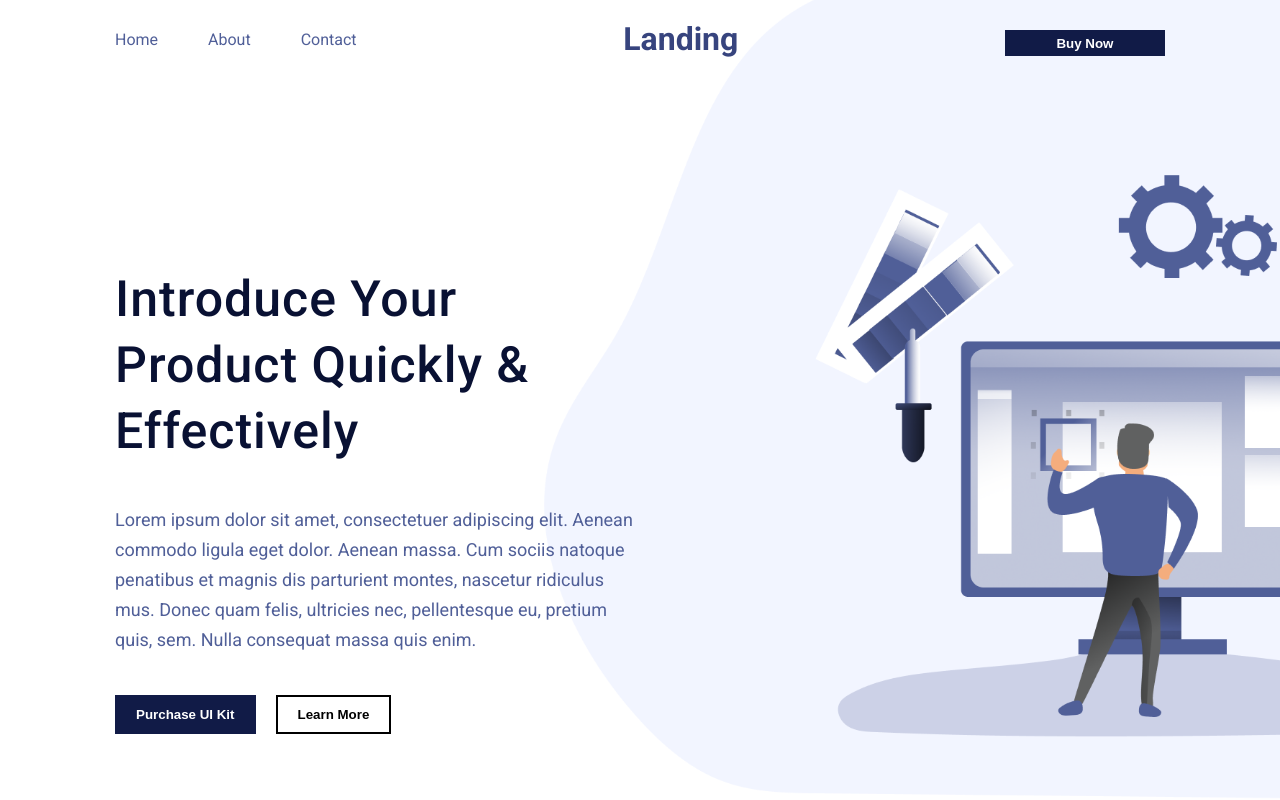
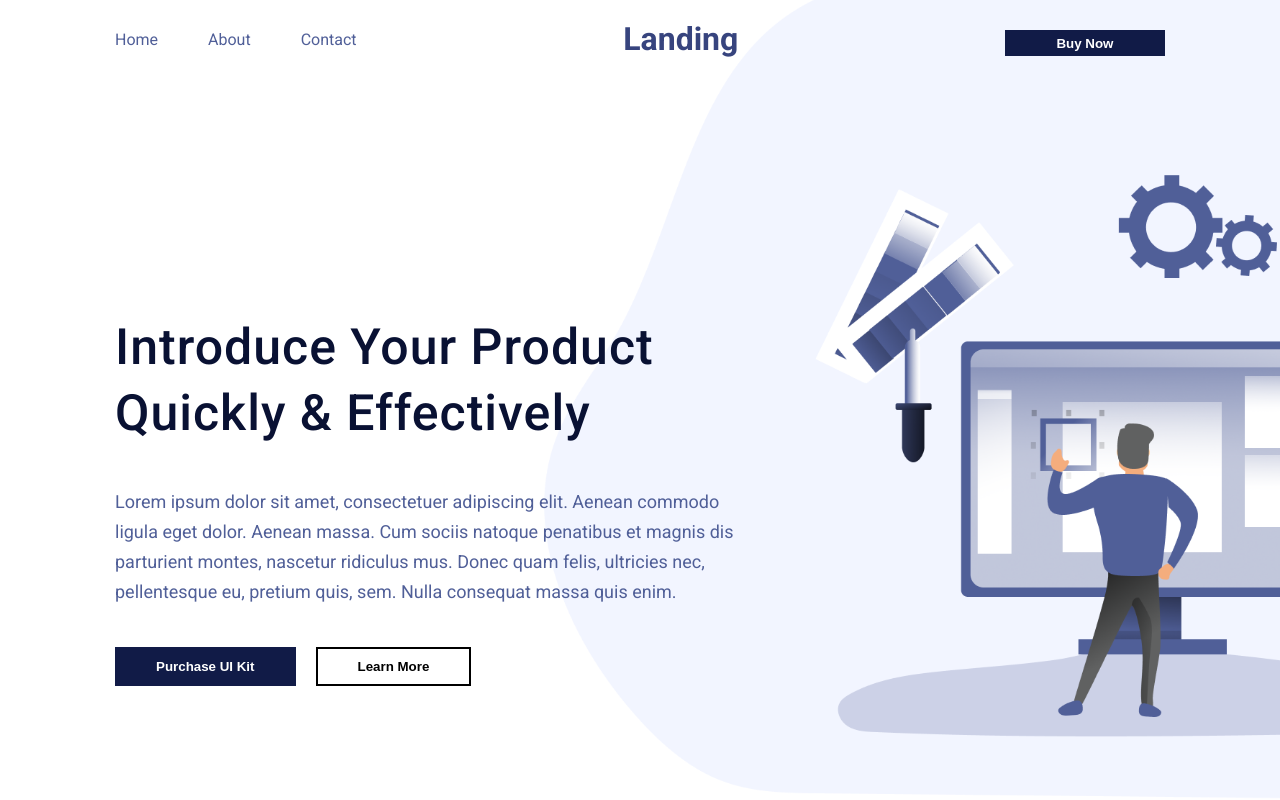
Before and after one commit to alemaa/Landing-project, a Vue app: page / in a window 1280 px wide. Shown: the top 800 px of the page. Built offline with nearby package versions, Linux system fonts and the light colour scheme; the HTML template or start-up script is replaced by a standard one; a web font is replaced by a local one.

Commit message:
fixes:landing-page

```diff
--- a/src/components/AboutSection.vue
+++ b/src/components/AboutSection.vue
@@ -5,7 +5,7 @@
         {{ title }}
       </h1>
 
-      <div class="about-us-description">
+      <div class="about-us__description">
         {{ description }}
       </div>
 
@@ -65,7 +65,7 @@ defineProps({
   color: #091133;
 }
 
-.about-us-description {
+.about-us__description {
   color: #6f7cb2;
   text-align: center;
   color: #6f7cb2;
@@ -94,7 +94,7 @@ defineProps({
     text-align: start;
   }
 
-  .about-us-description {
+  .about-us__description {
     text-align: start;
   }
 
--- a/src/components/AppFooter.vue
+++ b/src/components/AppFooter.vue
@@ -65,7 +65,6 @@ const purchase = () => {
 .footer {
   display: flex;
   flex-direction: column;
-  justify-content: space-around;
   position: relative;
   flex-wrap: wrap;
   margin-top: -30%;
--- a/src/components/HeroSection.vue
+++ b/src/components/HeroSection.vue
@@ -64,7 +64,6 @@ const learn = () => {
   right: calc((100vw - var(--container-width)) / (-2));
   z-index: -1;
   height: 100%;
-  max-width: none;
 }
 
 .hero-background {
@@ -72,7 +71,6 @@ const learn = () => {
 }
 
 .hero-content__wrapper {
-  flex-basis: 50%;
   text-align: start;
   align-content: center;
 }
@@ -96,7 +94,6 @@ const learn = () => {
   display: flex;
   gap: 20px;
   margin-top: 40px;
-  min-width: 300px;
   justify-content: center;
 }
 
@@ -106,7 +103,7 @@ const learn = () => {
   color: white;
   font-weight: bold;
   text-transform: capitalize;
-  padding: 10px 20px 10px 20px;
+  padding: 10px 40px 10px 40px;
 }
 
 .learn-button {
@@ -115,7 +112,7 @@ const learn = () => {
   border: 2px solid black;
   font-weight: bold;
   text-transform: capitalize;
-  padding: 10px 20px 10px 20px;
+  padding: 10px 40px 10px 40px;
 }
 
 @media (min-width: 640px) {
@@ -127,5 +124,9 @@ const learn = () => {
     font-size: 50px;
     font-weight: 500;
   }
+
+  .hero-content__wrapper {
+    max-width: 60%;
+  }
 }
 </style>
--- a/src/components/IntroSection.vue
+++ b/src/components/IntroSection.vue
@@ -57,13 +57,13 @@ const intro = () => {
   display: flex;
   gap: 15%;
   flex-direction: column;
+  align-items: center;
 }
 
 .intro-title {
   font-weight: 500;
   font-size: 36px;
   line-height: 48px;
-  color: #091133;
 }
 
 .intro-content__container {
--- a/src/components/PricingSection.vue
+++ b/src/components/PricingSection.vue
@@ -1,7 +1,7 @@
 <template>
   <section class="pricing-section">
-    <div class="text-block-title">
-      <p class="section-title">A Price To Suit Everyone</p>
+    <div class="pricing-text__block">
+      <p class="pricing-title">A Price To Suit Everyone</p>
       <p class="pricing-description">
         Lorem ipsum dolor sit amet, consectetuer adipiscing elit. Aenean commodo
         ligula <br />
@@ -39,7 +39,17 @@ const purchase = () => {
   flex-direction: column;
 }
 
-.section-title {
+.pricing-section::after {
+  content: "";
+  background-image: url("/public/images/Rectangle.png");
+  position: absolute;
+  background-size: cover;
+  width: 100%;
+  height: 100%;
+  z-index: -1;
+}
+
+.pricing-title {
   color: #091133;
   font-weight: 500;
   font-size: 36px;
@@ -78,21 +88,9 @@ const purchase = () => {
   font-weight: 400;
 }
 
-.text-block-title {
+.pricing-text__block {
   color: #091133;
   font-weight: 500;
   font-size: 36px;
 }
-
-@media (min-width: 640px) {
-  .pricing-section::after {
-     content: "";
-    background-image: url("/public/images/Rectangle.png");
-    position: absolute;
-    background-size: cover;
-    width: 100%;
-    height: 100%;
-    z-index: -1;
-  }
-}
 </style>
--- a/src/views/AppHome.vue
+++ b/src/views/AppHome.vue
@@ -17,12 +17,11 @@ const purchase = () => {
   console.log("Received from child:", "data");
 };
 
-const heroTitle = ref("Introduce Your Product Quickly & Effectively");
-const title = ref("Light, Fast & Powerful");
-const description =
-  ref(`Lorem ipsum dolor sit amet, consectetuer adipiscing elit. Aenean commodo ligula eget dolor.
+const heroTitle = "Introduce Your Product Quickly & Effectively";
+const title = "Light, Fast & Powerful";
+const description = `Lorem ipsum dolor sit amet, consectetuer adipiscing elit. Aenean commodo ligula eget dolor.
  Aenean massa. Cum sociis natoque penatibus et magnis dis parturient montes, nascetur ridiculus
-mus. Donec quam felis, ultricies nec, pellentesque eu, pretium quis, sem. Nulla consequat massa quis enim.`);
+mus. Donec quam felis, ultricies nec, pellentesque eu, pretium quis, sem. Nulla consequat massa quis enim.`;
 
 const cards = ref([
   {
@@ -62,13 +61,23 @@ const components = ref([
 </script>
 
 <template>
-  <HeroSection :title="heroTitle" :description="description" @learn="learn" />
-  <AboutSection :title="title" :description="description" :cards="cards" />
+  <HeroSection
+    :title="heroTitle"
+    :description="description"
+    @learn="learn"
+  />
+  <AboutSection
+    :title="title"
+    :description="description"
+    :cards="cards"
+  />
   <IntroSection
     :title="title"
     :description="description"
     :components="components"
     @intro="intro"
   />
-  <PricingSection @purchase="purchase" />
+  <PricingSection
+    @purchase="purchase"
+  />
 </template>
```
